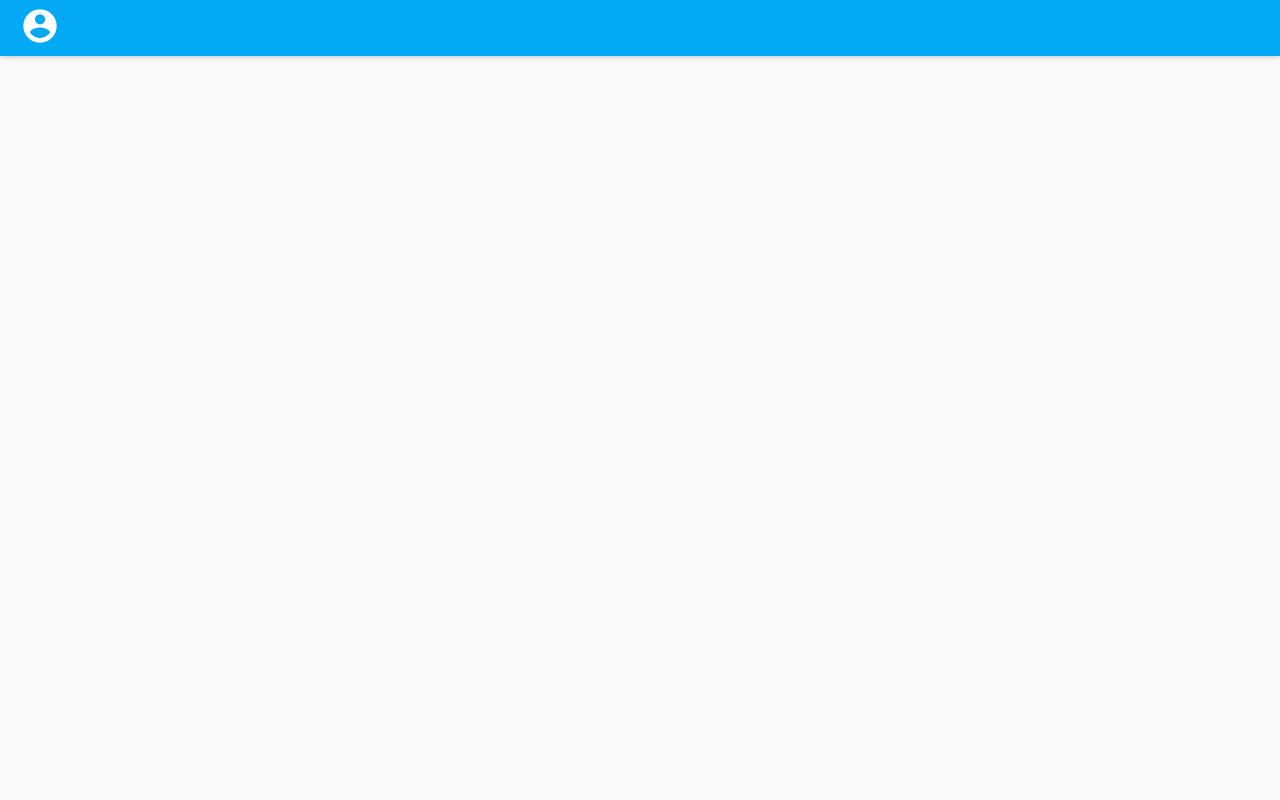
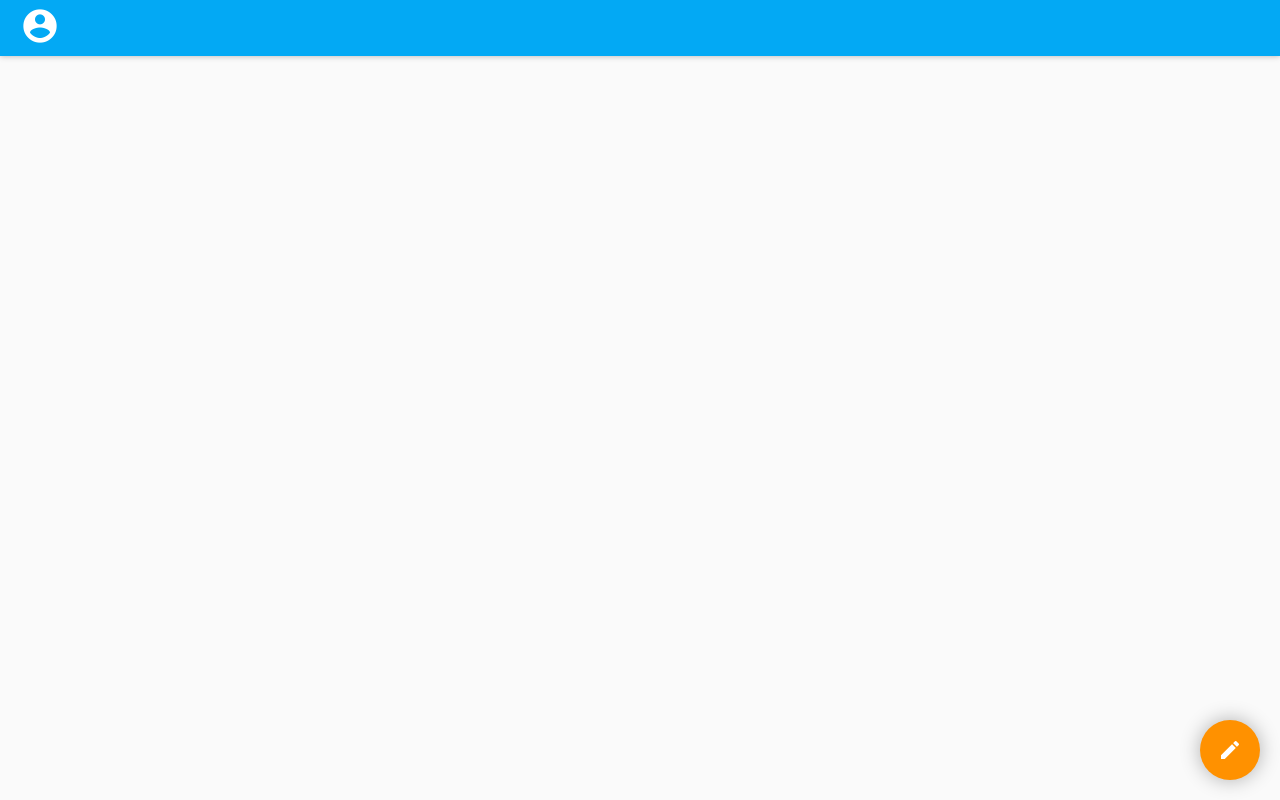
Before and after one commit to eTallang/user-menu-demo, an Angular app: page / in a window 1280 px wide. Built offline with nearby package versions, Linux system fonts and the light colour scheme.

Commit message:
feat(app): use action-fab

```diff
--- a/src/app/app.component.html
+++ b/src/app/app.component.html
@@ -2,4 +2,6 @@
   <div class="toolbar">
     <app-user-menu></app-user-menu>
   </div>
+  <p *ngIf="selectedAction">Brukeren valgte {{selectedAction}}</p>
+  <app-action-fab (valueChange)="selectedAction = $event"></app-action-fab>
 </div>
--- a/src/app/app.component.scss
+++ b/src/app/app.component.scss
@@ -1,15 +1,16 @@
 .page-container {
   display: flex;
-    align-items: flex-start;
   height: 100%;
+  flex-direction: column;
+//   justify-content: flex-end;
 
   .toolbar {
     width: 100%;
     padding: 6px 20px;
-        background-color: #03A9F4;
-        box-shadow: 0 0 6px rgba(0, 0, 0, .3);
+    background-color: #03a9f4;
+    box-sizing: border-box;
+    box-shadow: 0 0 6px rgba(0, 0, 0, 0.3);
     display: flex;
     // justify-content: flex-end;
-        // align-self: flex-end;
   }
 }
--- a/src/app/app.component.ts
+++ b/src/app/app.component.ts
@@ -6,5 +6,5 @@ import { Component } from '@angular/core';
   styleUrls: ['./app.component.scss']
 })
 export class AppComponent {
-  title = 'user-menu';
+  selectedAction: string;
 }
--- a/src/app/app.module.ts
+++ b/src/app/app.module.ts
@@ -3,6 +3,7 @@ import { NgModule } from '@angular/core';
 
 import { AppComponent } from './app.component';
 import { UserMenuModule } from './user-menu/user-menu.module';
+import { ActionFabModule } from './action-fab/action-fab.module';
 
 @NgModule({
   declarations: [
@@ -10,7 +11,8 @@ import { UserMenuModule } from './user-menu/user-menu.module';
   ],
   imports: [
     BrowserAnimationsModule,
-    UserMenuModule
+    UserMenuModule,
+    ActionFabModule
   ],
   bootstrap: [AppComponent]
 })
```
Lines whose indentation alone changed are shown as unchanged.
